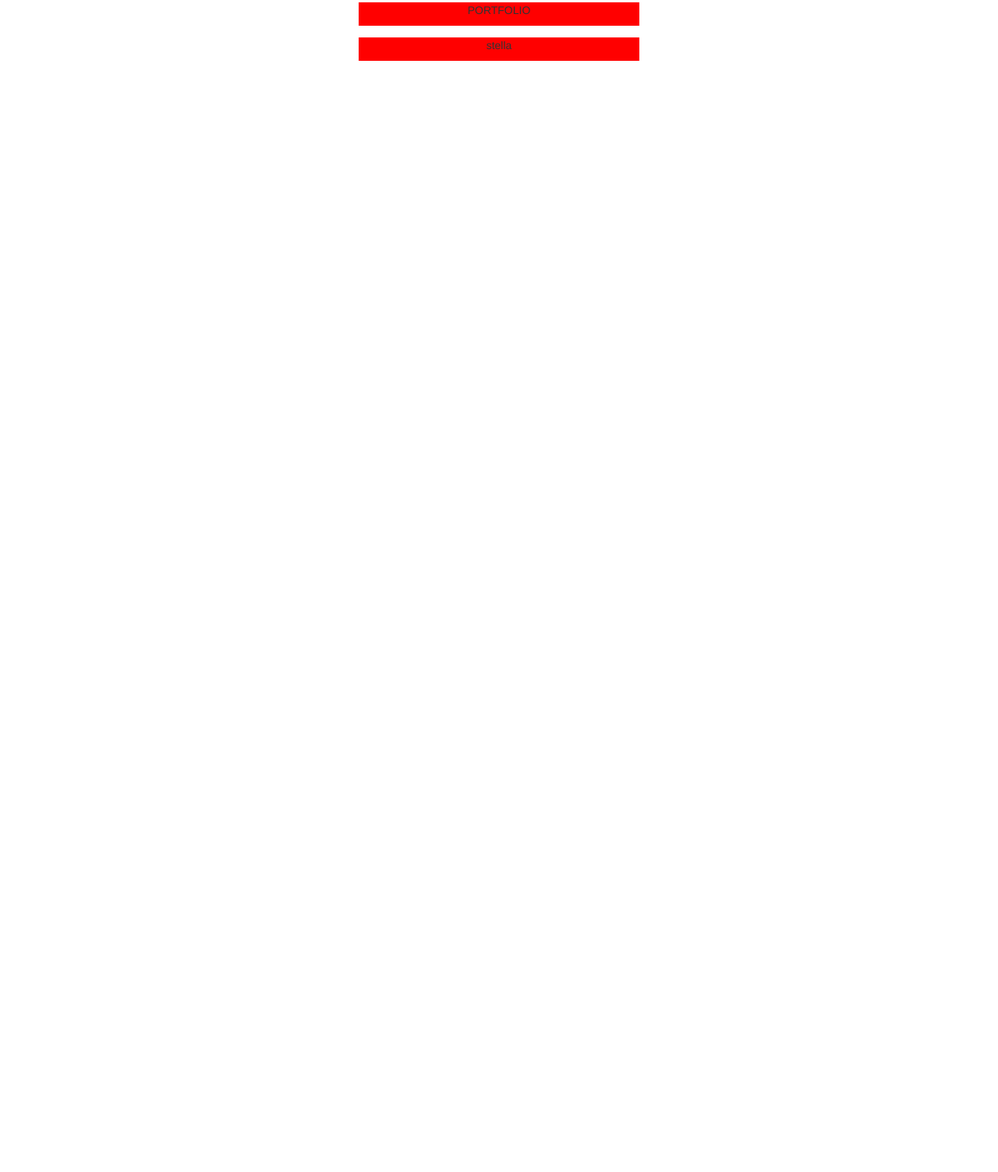
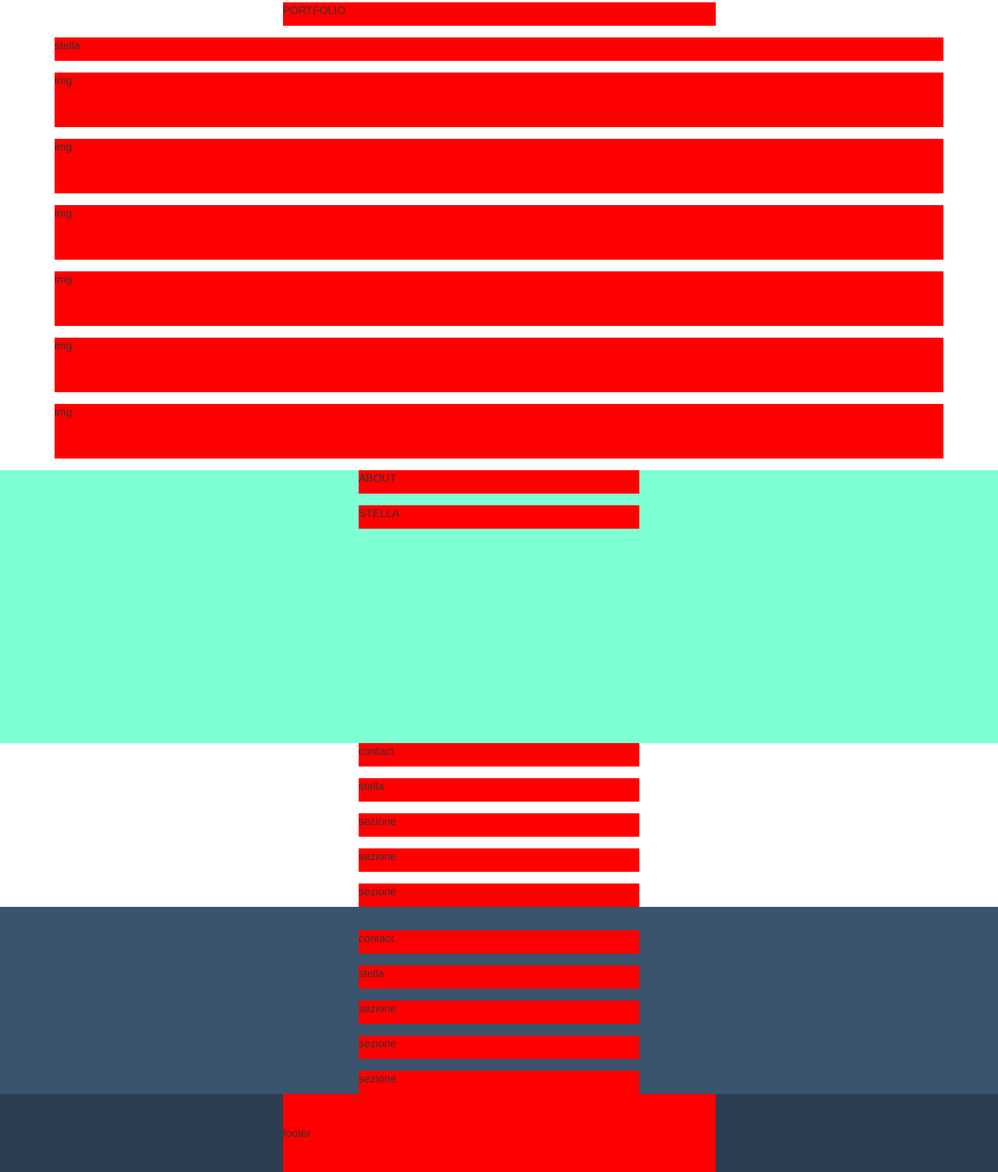
Before and after one commit to AlfonsoBuononato/html-css-bootstrap-freelancer, a plain HTML site: page index.html in a window 1280 px wide. Shown: the part 332-1835 px from the top of the page at 78% size. Before the commit the page ends 800 px from the top, so only its background shows below. Drawn offline with nearby package versions, Linux system fonts and the light colour scheme.

Commit message:
esercizio

```diff
--- a/css/style.css
+++ b/css/style.css
@@ -48,11 +48,27 @@
     /* SECTION HERO */
     section.hero{
         background-color: aquamarine;
-        text-align: center;
+        /* text-align: center; */
     }
 
     /* SECTION PORTFOLIO */
     section.portfolio{
-        text-align: center;
+        /* text-align: center; */
+    }
+
+    /* SECTION ABOUT */
+    section.about{
+        height: 350px;
+        background: aquamarine;
+    }
+
+    /* SECTION LOCATION */
+    section.location{
+        background-color: #3a546d;
+    }
+
+    /* FOOTER */
+    footer{
+        background-color: #2c3e50;
     }
 }
--- a/index.html
+++ b/index.html
@@ -53,19 +53,128 @@
             <div class="container p-top p-bottom">
                 <div class="row">
 
-                    <div class="col-xs-offset-4 col-xs-4">
+                    <div class="col-xs-offset-3 col-xs-6">
                         <div class="box3">PORTFOLIO</div>
                     </div>
 
-                    <div class="col-xs-offset-4 col-xs-4 p-top-15">
+                    <div class="col-xs-12 p-top-15">
                         <div class="box3">stella</div>
                     </div>
 
+                    <div class="col-xs-12 p-top-15">
+                        <div class="box2">img</div>
+                    </div>
+
+                    <div class="col-xs-12 p-top-15">
+                        <div class="box2">img</div>
+                    </div>
+
+                    <div class="col-xs-12 p-top-15">
+                        <div class="box2">img</div>
+                    </div>
+
+                    <div class="col-xs-12 p-top-15">
+                        <div class="box2">img</div>
+                    </div>
+
+                    <div class="col-xs-12 p-top-15">
+                        <div class="box2">img</div>
+                    </div>
+
+                    <div class="col-xs-12 p-top-15">
+                        <div class="box2">img</div>
+                    </div>
+
+                </div>
+            </div>
+        </section>
+
+        <!-- SECTION ABOUT -->
+        <section class="about">
+            <div class="container">
+                <div class="row">
+                    <div class="col-xs-offset-4 col-xs-4">
+                        <div class="box3">ABOUT</div>
+                    </div>
+
+                    <div class="col-xs-offset-4 col-xs-4 p-top-15">
+                        <div class="box3">STELLA</div>
+                    </div>
+                </div>
+            </div>
+        </section>
+
+        <!-- SECTION CONTATTI -->
+
+        <section class="contact">
+
+            <div class="container">
+                <div class="row">
+                    <div class="col-xs-offset-4 col-xs-4">
+                        <div class="box3">contact</div>
+                    </div>
+
+                    <div class="p-top-15 col-xs-offset-4 col-xs-4">
+                        <div class="box3">stella</div>
+                    </div>
+
+                    <div class="p-top-15 col-xs-offset-4 col-xs-4">
+                        <div class="box3">sezione</div>
+                    </div>
+
+                    <div class="p-top-15 col-xs-offset-4 col-xs-4">
+                        <div class="box3">sezione</div>
+                    </div>
+
+                    <div class="p-top-15 col-xs-offset-4 col-xs-4">
+                        <div class="box3">sezione</div>
+                    </div>
+                </div>
+            </div>
+
+        </section>
+
+        <!-- SECTION LOCATION -->
+        <section class="location">
+            <div class="container p-top">
+                <div class="row">
+
+                    <div class="col-xs-offset-4 col-xs-4">
+                        <div class="box3">contact</div>
+                    </div>
+
+                    <div class="p-top-15 col-xs-offset-4 col-xs-4">
+                        <div class="box3">stella</div>
+                    </div>
+
+                    <div class="p-top-15 col-xs-offset-4 col-xs-4">
+                        <div class="box3">sezione</div>
+                    </div>
+
+                    <div class="p-top-15 col-xs-offset-4 col-xs-4">
+                        <div class="box3">sezione</div>
+                    </div>
+
+                    <div class="p-top-15 col-xs-offset-4 col-xs-4">
+                        <div class="box3">sezione</div>
+                    </div>
 
                 </div>
             </div>
         </section>
 
     </main>
+
+    <!-- FOOTER -->
+
+    <footer>
+        <div class="container">
+            <div class="row">
+                <div class="col-xs-offset-3 col-xs-6">
+                    <div class="box">footer</div>
+                </div>
+            </div>
+        </div>
+    </footer>
 </body>
 </html>
```
